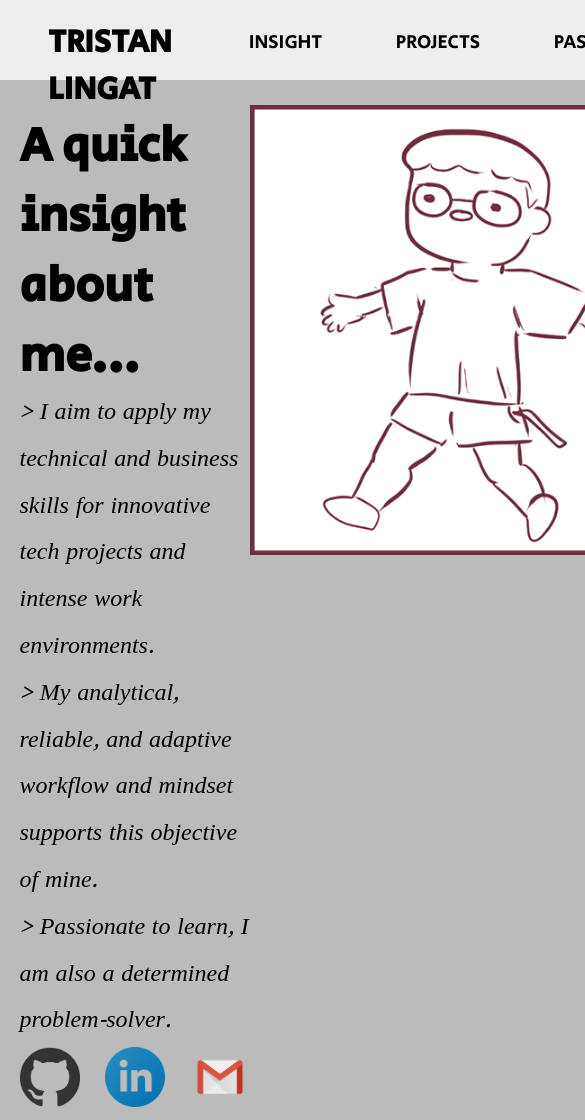
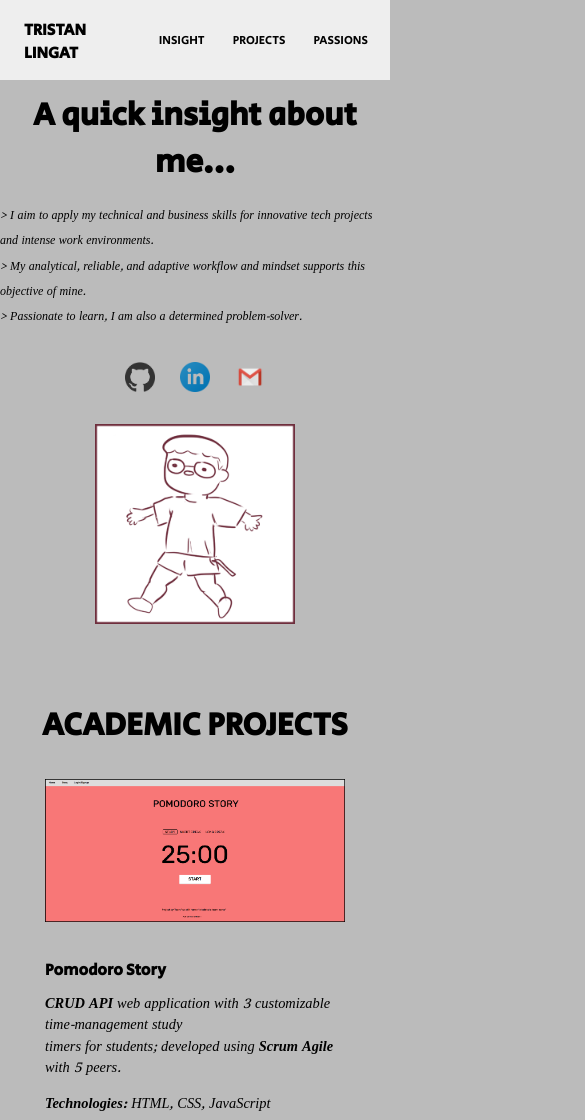
Before and after one commit to Baplaa/baplaa.github.io, a website: page templates/index.html in a window 390 px wide. Shown: the top 1120 px of the page, 585 px wide, since content can reach past the window. Drawn offline with Linux system fonts and the light colour scheme.

Commit message:
add responsive elements

```diff
--- a/templates/css/style.css
+++ b/templates/css/style.css
@@ -13,11 +13,9 @@ nav {
   display: flex;
   justify-content: space-between;
   height: 5em;
-  width: 100%;
+  width: 100vw;
   margin: 0 auto;
-  position: sticky;
   background-color: #eeeeee;
-  font-family: "Aresenal", sans-serif;
 }
 
 .nav_link_list {
@@ -41,10 +39,9 @@ nav {
 }
 
 .header_name {
-  display: flex;
-  padding: 0.6em 1.5em;
+  padding: 0.3em 1.5em;
   font-family: "Secular One", sans-serif;
-  font-size: 2em;
+  font-size: 1.5em;
 }
 
 /* BODY */
@@ -65,8 +62,11 @@ body {
 
 /* INDEX */
 
-.index_container {
+.insight_container {
   display: flex;
+  justify-content: space-evenly;
+  padding-left: 5%;
+  padding-right: 5%;
   margin-top: 3%;
 }
 
@@ -92,13 +92,6 @@ body {
   margin-top: 2%;
   width: 450px;
   height: 450px;
-}
-
-.fix {
-  display: flex;
-  justify-content: space-evenly;
-  padding-left: 5%;
-  padding-right: 5%;
 }
 
 .contacts_container {
@@ -134,6 +127,7 @@ body {
   font-family: "Noto Serif Telugu", serif;
   font-size: 1em;
   line-height: 1.5em;
+  width: 550px;
 }
 
 .section_item h1 {
@@ -154,3 +148,89 @@ body {
 }
 
 /* PASSIONS */
+
+/* MEDIA */
+
+@media only screen and (max-width: 600px) {
+  .header_name {
+    padding: 1.2em 1.5em;
+    font-size: 1em;
+  }
+
+  .nav_link_a {
+    padding: 2rem 0.5em;
+    font-size: 0.75em;
+  }
+
+  .insight_container {
+    justify-content: center;
+    flex-direction: column;
+    padding-left: 20%;
+    padding-right: 20%;
+  }
+
+  .greetings_container {
+    width: 100%;
+  }
+
+  .greetings_container h1 {
+    text-align: center;
+    font-size: 2em;
+  }
+
+  .greetings_container p {
+    margin-top: 5%;
+    font-size: 0.75em;
+    line-height: 2.1em;
+    width: auto;
+  }
+
+  .selfie {
+    display: block;
+    margin-left: auto;
+    margin-right: auto;
+    width: 200px;
+    height: 200px;
+  }
+
+  .contacts_container {
+    margin-top: 3%;
+    margin-bottom: 5%;
+    justify-content: center;
+    gap: 25px;
+  }
+
+  .contacts_container img {
+    width: 30px;
+    height: 30px;
+  }
+
+  .section_container {
+    margin-top: 20%;
+  }
+
+  .section_container h1 {
+    font-size: 2em;
+  }
+
+  .section_item {
+    margin-top: 5%;
+  }
+
+  .section_item img {
+    width: 300px;
+    height: 143px;
+  }
+
+  .section_item p {
+    font-size: 0.9em;
+    line-height: 1.5em;
+    width: 300px;
+  }
+
+  .section_item h1 {
+    margin-top: 7%;
+    font-size: 1em;
+    line-height: 3em;
+  }
+}
```
